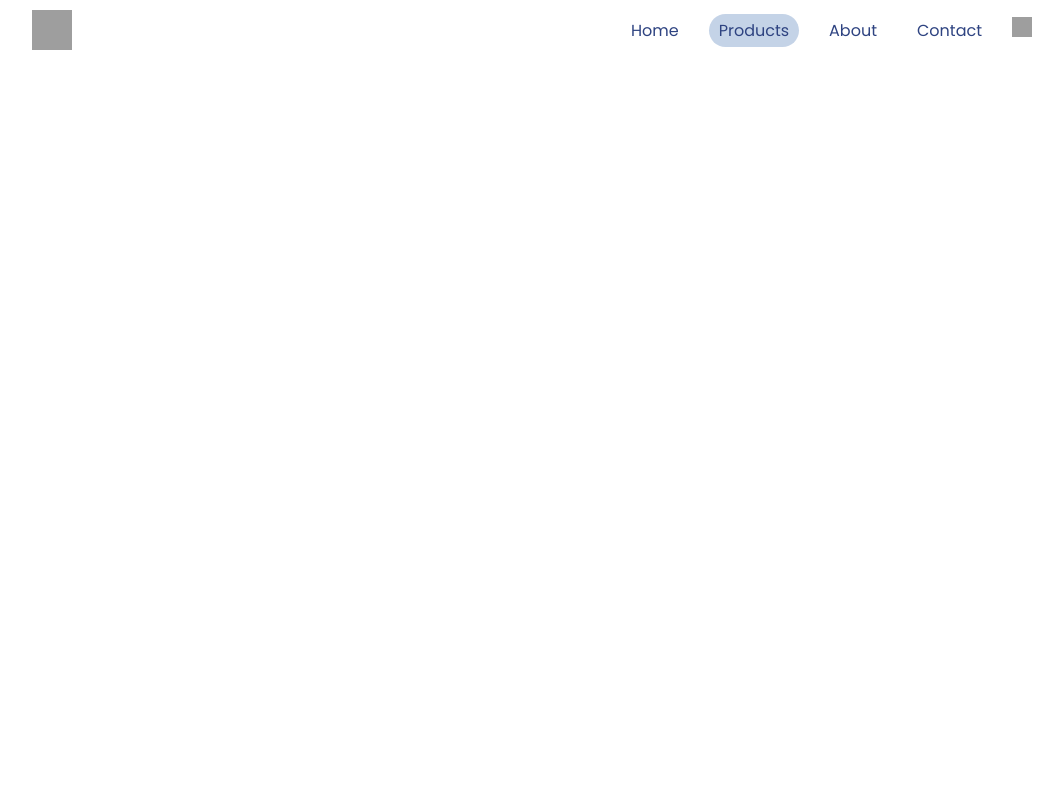
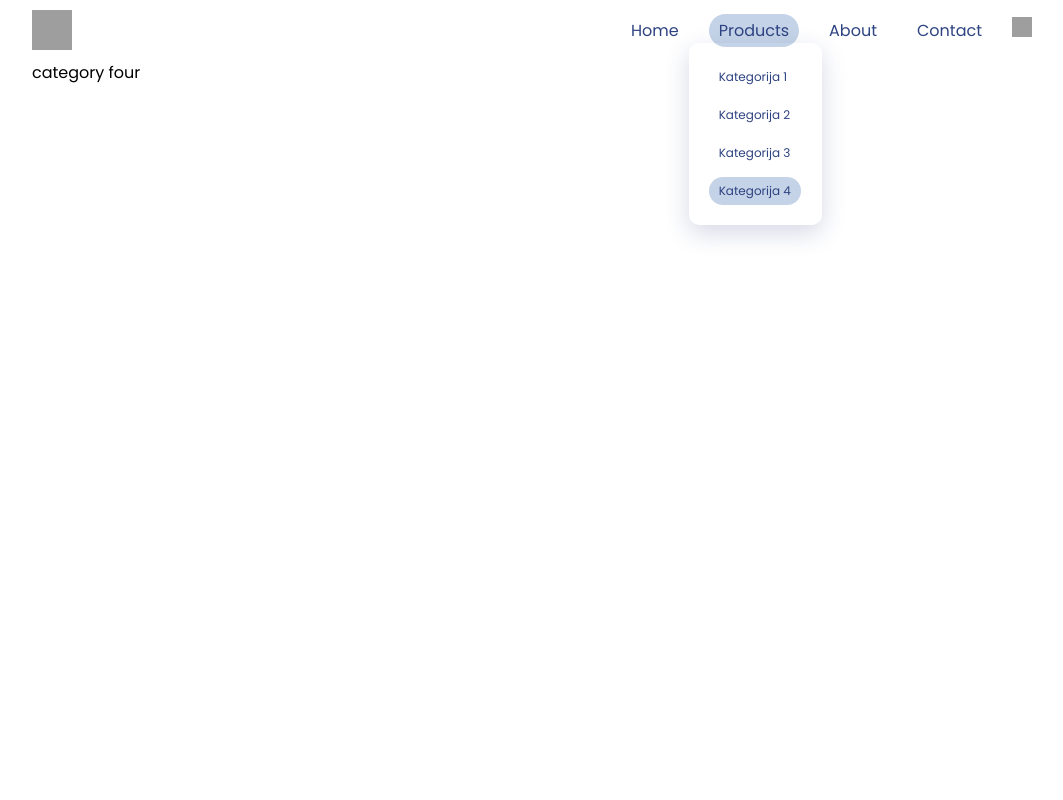
Before and after one commit to jovan-stojkovic/animation-practice, a React (Vite) app: page /Products/category-four in a window 1280 px wide. Shown: the top 800 px of the page, without its empty margins (108-1171 px from the left). Built offline with nearby package versions, Linux system fonts and the light colour scheme; grey boxes are pictures that could not be loaded.

Commit message:
hidden div pocetak

```diff
--- a/src/App.jsx
+++ b/src/App.jsx
@@ -6,6 +6,11 @@ import Home from "./Pages/Home";
 import About from "./Pages/About";
 import Products from "./Pages/Products";
 import Contact from "./Pages/Contact";
+
+import CatOne from "./Categories/CatOne";
+import CatTwo from "./Categories/CatTwo";
+import CatThree from "./Categories/CatThree";
+import CatFour from "./Categories/CatFour";
 
 const App = () => {
   return (
@@ -16,6 +21,10 @@ const App = () => {
           <Route path="/" element={<Home />} />
           <Route path="/About" element={<About />} />
           <Route path="/Products" element={<Products />} />
+            <Route path="/Products/category-one" element={<CatOne />}/>
+            <Route path="/Products/category-two" element={<CatTwo />}/>
+            <Route path="/Products/category-three" element={<CatThree />}/>
+            <Route path="/Products/category-four" element={<CatFour />}/>
           <Route path="/Contact" element={<Contact />} />
         </Routes>
       </div>
--- /dev/null
+++ b/src/Categories/CatFour.jsx
@@ -0,0 +1,5 @@
+const CatFour = () => {
+  return <>category four</>;
+};
+
+export default CatFour;
--- /dev/null
+++ b/src/Categories/CatOne.jsx
@@ -0,0 +1,5 @@
+const CatOne = () => {
+  return <>category one</>;
+};
+
+export default CatOne;
--- /dev/null
+++ b/src/Categories/CatThree.jsx
@@ -0,0 +1,5 @@
+const CatThree = () => {
+    return ( <>cat threeeeee</> );
+}
+
+export default CatThree;
--- /dev/null
+++ b/src/Categories/CatTwo.jsx
@@ -0,0 +1,5 @@
+const CatTwo = () => {
+  return <>cat two</>;
+};
+
+export default CatTwo;
--- a/src/Components/Header.jsx
+++ b/src/Components/Header.jsx
@@ -46,8 +46,16 @@ const Header = () => {
             <motion.div variants={navlinksMotion}>
               <NavLink to="/">Home</NavLink>
             </motion.div>
-            <motion.div variants={navlinksMotion}>
+            <motion.div variants={navlinksMotion} className="products-navlink">
               <NavLink to="/Products">Products</NavLink>
+              <div className="hidden-div">
+              <div className="hidden-div-cont">
+                <NavLink to="/Products/category-one">Kategorija 1</NavLink>
+                <NavLink to="/Products/category-two">Kategorija 2</NavLink>
+                <NavLink to="/Products/category-three">Kategorija 3</NavLink>
+                <NavLink to="/Products/category-four">Kategorija 4</NavLink>
+              </div>
+              </div>
             </motion.div>
             <motion.div variants={navlinksMotion}>
               <NavLink to="/About">About</NavLink>
--- a/src/Style.scss
+++ b/src/Style.scss
@@ -61,6 +61,27 @@ nav {
         align-items: center;
         justify-content: center;
         gap: 20px;
+
+        .products-navlink {
+          position: relative;
+
+          .hidden-div {
+            position: absolute;
+            left: -20px;
+            .hidden-div-cont {
+              display: flex;
+              align-items: baseline;
+              justify-content: space-between;
+              flex-direction: column;
+              gap: 10px;
+              padding: 20px;
+              font-size: 12px;
+              width: 110%;
+              border-radius: 10px;
+              box-shadow: rgba(46, 67, 129, 0.2) 0px 8px 24px;
+            }
+          }
+        }
 
         a {
           text-decoration: none;
```
